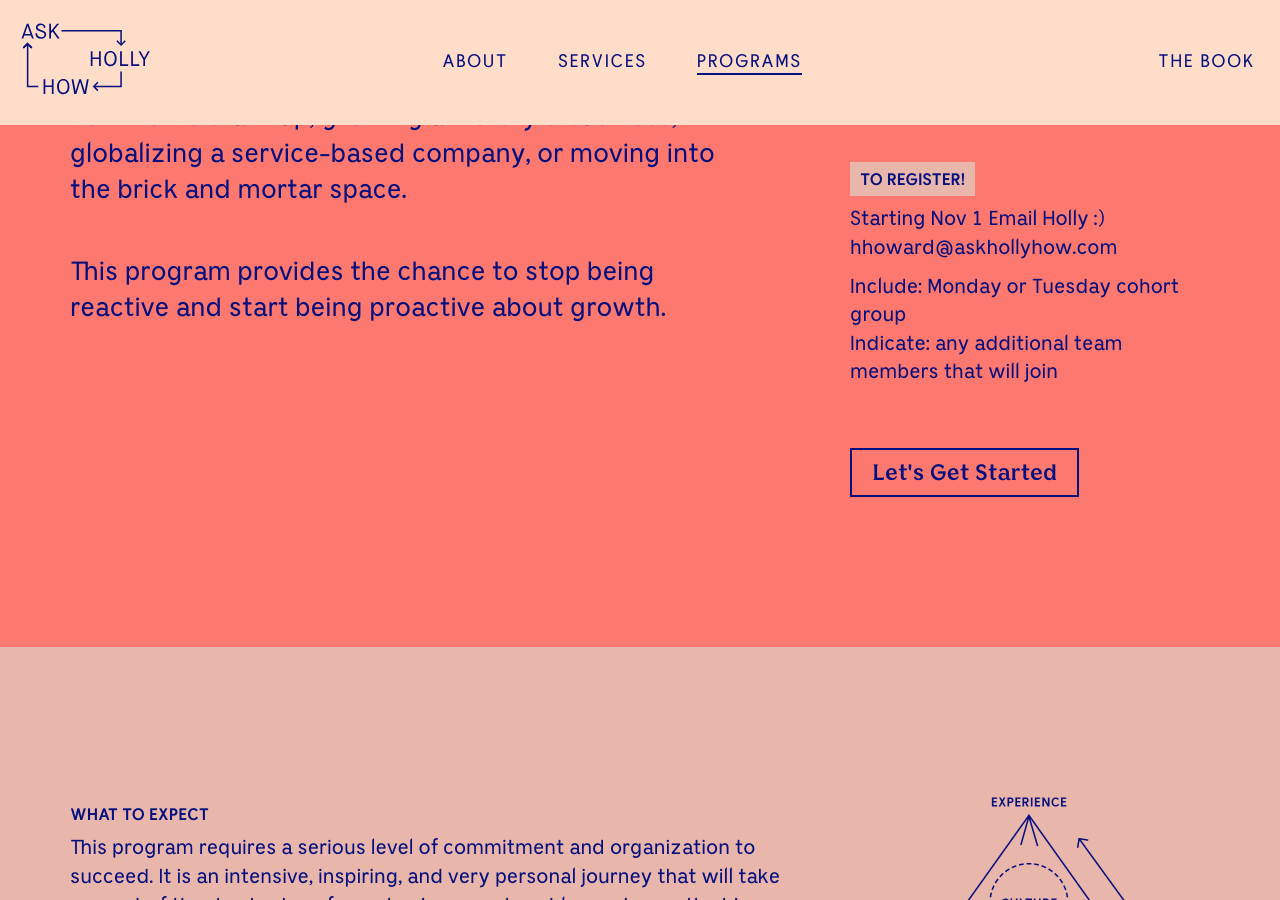
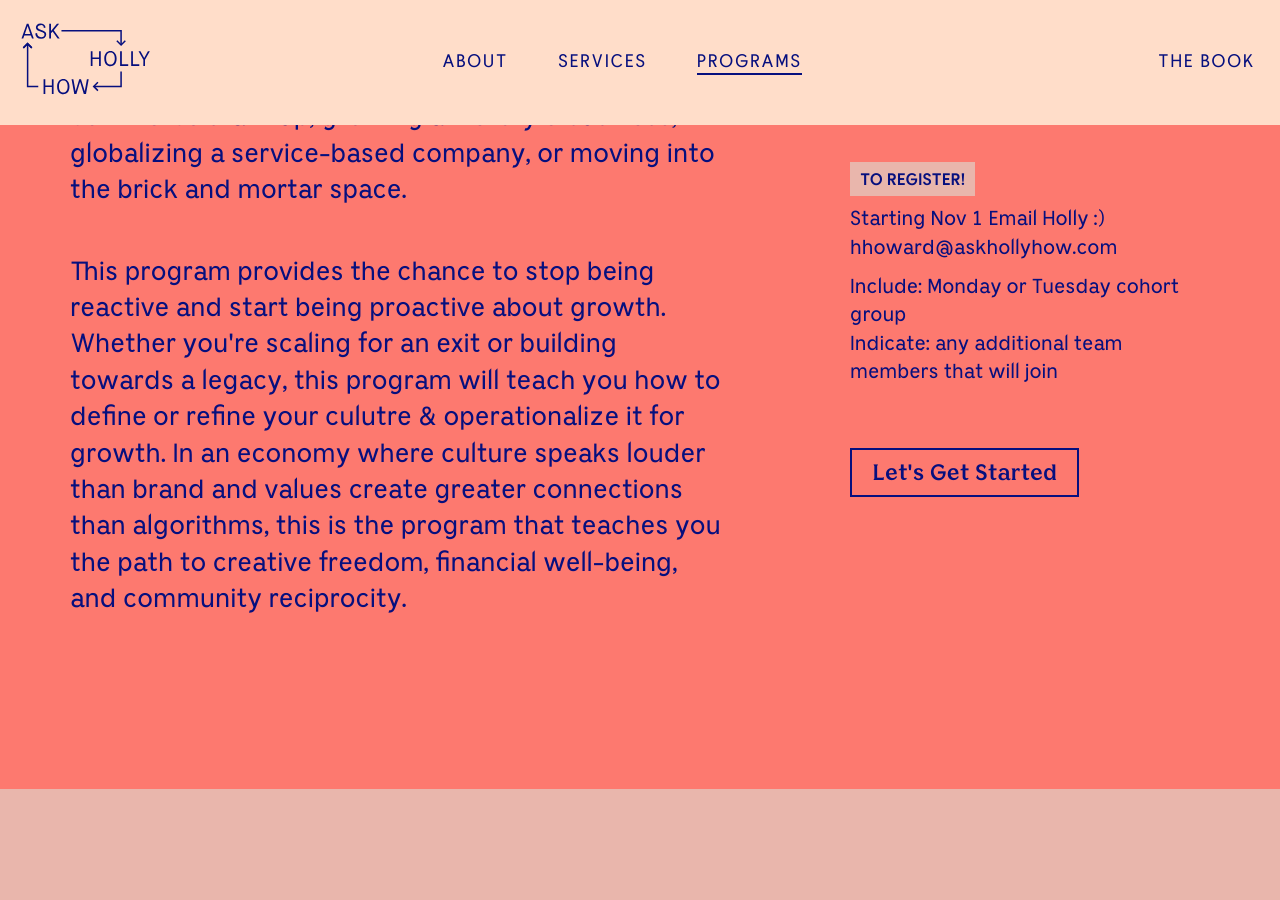
Before and after one commit to hollyhoward78/ask-holly-how, a Jekyll site: the page built from _pages/programs.md, in a window 1280 px wide and 900 px high, scrolled down 1031 px. Built offline with Jekyll 4.4.1, drawn with Linux system fonts in a browser that asks for light colours; a script that is not in the unit is left out; comment, search, counter and statistics services are not loaded.

Commit message:
Update programs.html

```diff
--- a/_layouts/programs.html
+++ b/_layouts/programs.html
@@ -25,7 +25,7 @@ layout: base
            </div> -->
           <p class="lead">Starting a business and growing one are two different things. Growing a business requires a totally different skill set than founding one. The tools and knowledge an entrepreneur may have used to launch their company are wholly different from what they’ll need to operate and scale it. Sometimes this unfortunate realization comes within the first year; other times a business can linger in the initial chaos for a decade or longer without progress. </p>
           <p class="lead p-xs-t-1">That's where this program comes in. This program is not a formula, but a framework. One that allows entrepreneurs to feel calm amidst the chaos of running a growing company. This program addresses the philosophical and practical changes that creative entrepreneurs face in both business-to-business and business-to-consumer transactions. It teaches them the skills they need to grow their business successfully whether that means expanding an e-commerce start-up, growing a life-style business, globalizing a service-based company, or moving into the brick and mortar space.</p>
-          <p class="lead p-xs-t-1">This program provides the chance to stop being reactive and start being proactive about growth.</p>
+          <p class="lead p-xs-t-1">This program provides the chance to stop being reactive and start being proactive about growth. Whether you're scaling for an exit or building towards a legacy, this program will teach you how to define or refine your culutre & operationalize it for growth. In an economy where culture speaks louder than brand and values create greater connections than algorithms, this is the program that teaches you the path to creative freedom, financial well-being, and community reciprocity.</p>
         </div>
         <div class="col-lg-4 col-lg-offset-1 col-md-4 m-lg-t-0 m-md-t-3 m-sm-t-3 m-xs-t-3">
           <h6>Program Details</h6>
```
